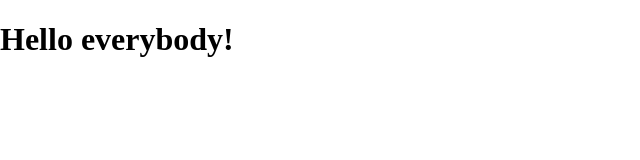
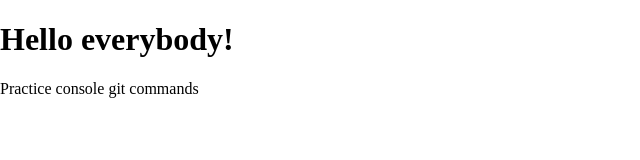
Before and after one commit to Jungalator/git_start, a website built with Vite: page index.html in a window 1280 px wide. Shown: the whole page, without its empty margins (0-640 px from the left). Built offline with nearby package versions, Linux system fonts and the light colour scheme.

Commit message:
new message added

```diff
--- a/index.html
+++ b/index.html
@@ -7,6 +7,7 @@
   </head>
   <body>
     <h1>Hello everybody!</h1>
+    <p>Practice console git commands</p>
     <script type="module" src="/src/js/main.js"></script>
   </body>
 </html>
```
